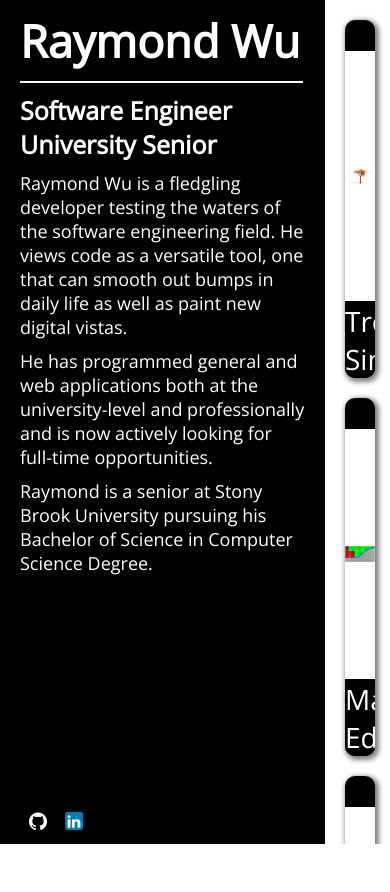
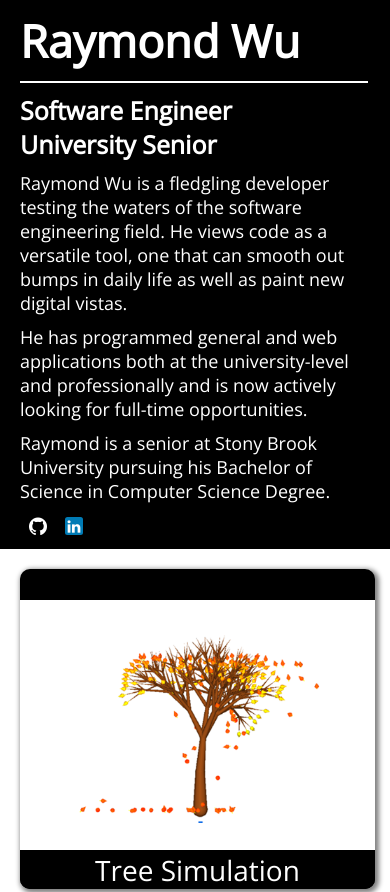
Before and after one commit to Nydroam/personal-website, a React (Create React App) app: page / in a window 390 px wide. Shown: the top 892 px of the page. Before the commit the page ends 844 px from the top, so only its background shows below. Built offline with nearby package versions, Linux system fonts and the light colour scheme.

Commit message:
Add CSS for mobile website formatting

```diff
--- a/src/App.css
+++ b/src/App.css
@@ -145,7 +145,8 @@ h1,h2,h3,h4,h5,h6{
   transform:  translateY(-10px);
   box-shadow: 0px 0px 2px 5px blue;
 }
-@media (min-width: 450px) {
+
+@media (min-width: 0px) {
 
   .card{
     width:calc(100% - 20px);
@@ -161,6 +162,9 @@ h1,h2,h3,h4,h5,h6{
     width:calc(25% - 20px);
   }
 }
+
+
+
 .card img{
   width:calc(100%);
   max-height:250px;
@@ -210,6 +214,41 @@ body{
   height:100%;
   overflow:hidden;
 }
+@media only screen and (max-width: 600px) {
+  .card{
+    width:calc(100% - 20px);
+  }
+  .App{
+    width:100%;
+    flex-flow:column;
+    overflow:auto;
+  }
+  .left{
+    height:auto;
+    width:auto;
+    background-color:black;
+  }
+  .right{
+    width:auto;
+  }
+  .container{
+    max-height:none;
+  }
+  .overflow{
+    height:auto;
+  }
+  .left .links{
+    padding-bottom:10px;
+    position: relative;
+  }
+
+  ::-webkit-scrollbar {
+    display: none;
+    }
+  .bottom{
+    display:none;
+  }
+}
 
 .App-logo {
   animation: App-logo-spin infinite 20s linear;
```
